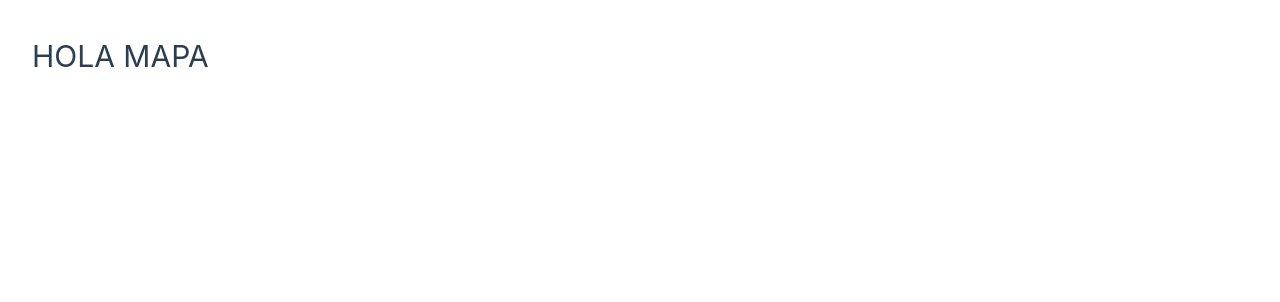
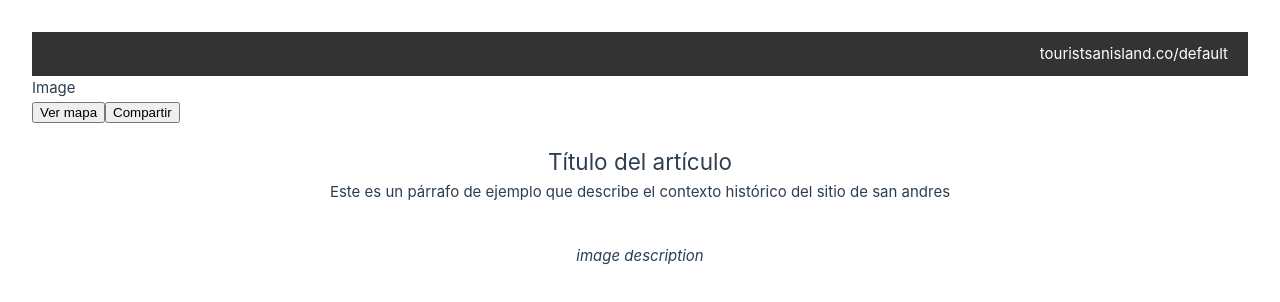
Before and after one commit to Kingl512/Tourist-island, a Vue app: page / in a window 1280 px wide. Shown: the top 302 px of the page. Built offline with nearby package versions, Linux system fonts and the light colour scheme.

Commit message:
home view

```diff
--- a/src/views/HomeView.vue
+++ b/src/views/HomeView.vue
@@ -1,8 +1,92 @@
-<script setup>
-</script>
+<template>
+  <header>
+    <nav>
+      <div class=”logo”></div>
+      <div>touristsanisland.co/default</div>
+    </nav>
+  </header>
 
-<template>
   <main>
-    <h1>HOLA MAPA</h1>
+    <section id=”image”>
+      <p>Image</p>
+    </section>
+
+    <div class=”buttons”>
+      <button>Ver mapa</button>
+      <button>Compartir</button>
+    </div>
+
+    <article>
+      <h1>Título del artículo</h1>
+      <p>Este es un párrafo de ejemplo que describe el contexto histórico del sitio de san andres</p>
+    </article>
+
+    <figure>
+      <!-- <img src=”@/assets/talimagen.png” alt=”image” width=”300”> -->
+      <figcaption>image description</figcaption>
+    </figure>
   </main>
+
+  <footer>
+    <!--Contenido del pie de página -->
+  </footer>
 </template>
+
+<style scoped>
+  body {
+    Font-family: Arial, sans-serif;
+    Margin: 0;
+    Padding: 0;
+  }
+  header {
+    Background-color: #333;
+    Color: white;
+    Padding: 10px 0;
+    Text-align: center;
+  }
+  nav {
+    Display: flex;
+    Justify-content: space-between;
+    Align-items: center;
+    Padding: 0 20px;
+  }
+  .logo {
+    Width: 50px;
+    Height: 50px;
+    Border-radius: 50%;
+    Background-color: white;
+  }
+  #carousel {
+    Width: 100%;
+    Height: 200px;
+    Background-color: #ddd;
+    Display: flex;
+    Justify-content: center;
+    Align-items: center;
+  }
+  .buttons {
+    Display: flex;
+    Justify-content: center;
+    Margin: 20px 0;
+  }
+  .buttons button {
+    Margin: 0 10px;
+    Padding: 10px 20px;
+    Background-color: #333;
+    Color: white;
+    Border: none;
+    Cursor: pointer;
+  }
+  article {
+    Padding: 20px;
+    Text-align: center;
+  }
+  figure {
+    Margin: 20px 0;
+    Text-align: center;
+  }
+  figcaption {
+    Margin-top: 10px;
+    Font-style: italic;
+  }
+</style>
```
